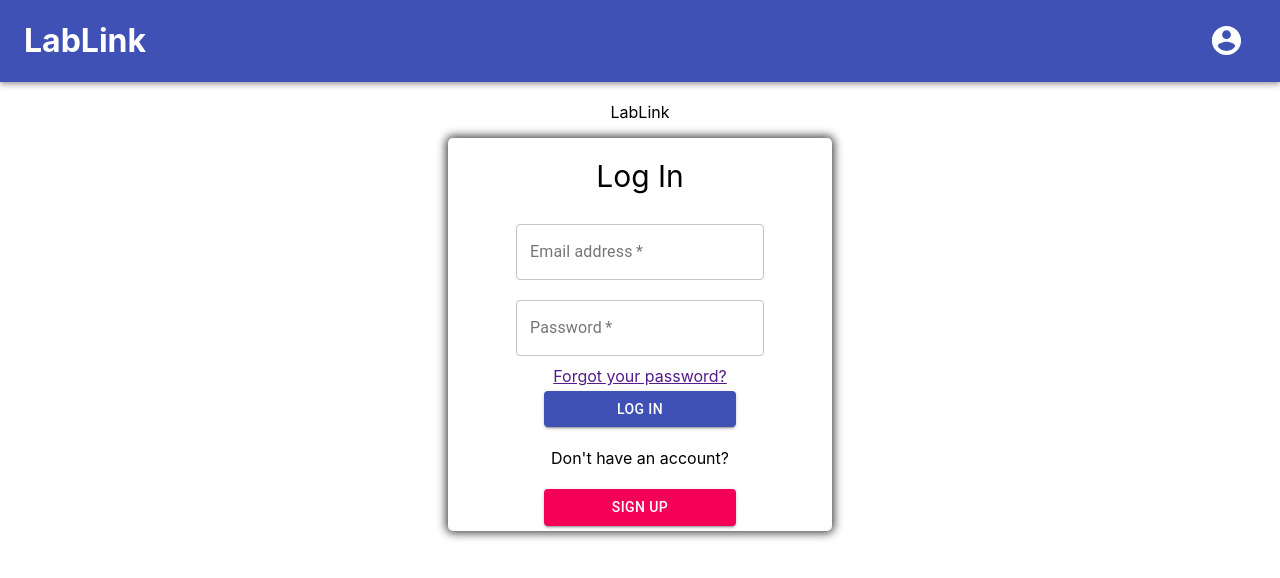
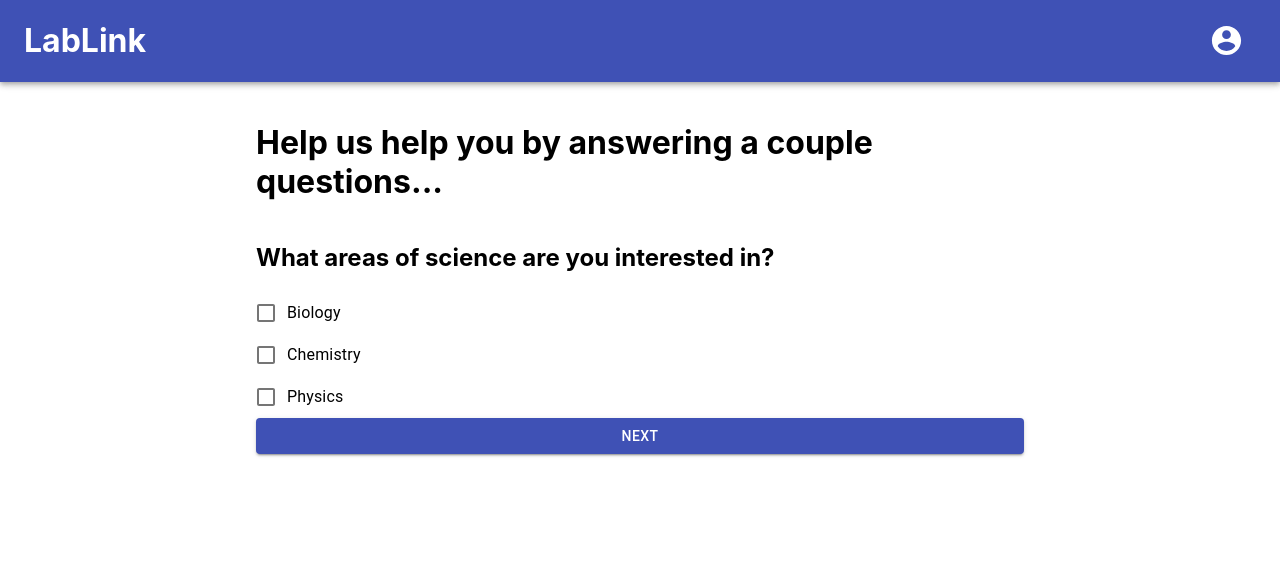
Before and after one commit to andrewnich/lablink, a React (Create React App) app in the folder frontend/: page /qna in a window 1280 px wide. Shown: the top 578 px of the page. Built offline with nearby package versions, Linux system fonts and the light colour scheme.

Commit message:
Q and A stuff

```diff
--- a/frontend/src/App.js
+++ b/frontend/src/App.js
@@ -5,6 +5,7 @@ import { BrowserRouter as Router, Switch, Route } from 'react-router-dom';
 import Login from './pages/Login';
 import Dashboard from './pages/Dashboard';
 import SignUp from './pages/SignUp';
+import QnA from './pages/QnA';
 
 import NavBar from './components/NavBar';
 
@@ -19,6 +20,9 @@ function App() {
         <Route path='/dashboard'>
           <Dashboard />
         </Route>
+        <Route path='/qna'>
+          <QnA />
+        </Route>
         <Route path='/'>
           <Login />
         </Route>
--- /dev/null
+++ b/frontend/src/pages/QnA.js
@@ -0,0 +1,80 @@
+import React from 'react';
+import { makeStyles } from '@material-ui/core/styles';
+import Button from '@material-ui/core/Button';
+import Checkbox from '@material-ui/core/Checkbox';
+import FormControlLabel from '@material-ui/core/FormControlLabel';
+
+const useStyles = makeStyles(() => ({
+
+    qnaContainer: {
+        display: 'flex',
+        flexDirection: 'column',
+        margin: 'auto',
+        alignItems: 'left',
+        width: '60%',
+
+    },
+
+    block: {
+        display: 'block',
+    }
+}));
+
+const QnA = () => {
+    const classes = useStyles();
+
+    const handleChange = (event) => {
+        setState({ ...state, [event.target.name]: event.target.checked });
+    };
+
+    const [state, setState] = React.useState({
+        checkBio: false,
+        checkedChem: false,
+        checkedPhys: false,
+    })
+
+    return (
+    <form>
+        <div className={classes.qnaContainer}>
+            <h1 className={classes.block}>Help us help you by answering a couple questions...</h1>
+            <h2 className={classes.block}>What areas of science are you interested in?</h2>
+            <FormControlLabel
+                control={<Checkbox
+                    checked={state.checkedBio}
+                    onChange={handleChange}
+                    name='checkedBio'
+                    color='primary'
+                />}
+                label="Biology"
+            />
+            <FormControlLabel
+                control={<Checkbox
+                    checked={state.checkedChem}
+                    onChange={handleChange}
+                    name='checkedChem'
+                    color='primary'
+                />}
+                label="Chemistry"
+            />
+            <FormControlLabel
+                control={<Checkbox
+                    checked={state.checkedPhys}
+                    onChange={handleChange}
+                    name='checkedPhys'
+                    color='primary'
+                />}
+                label="Physics"
+            />
+            <Button
+                type="submit"
+                color="primary"
+                variant="contained"
+            >
+                Next
+            </Button>
+        </div>
+    </form>
+    );
+};
+
+export default QnA;
```
